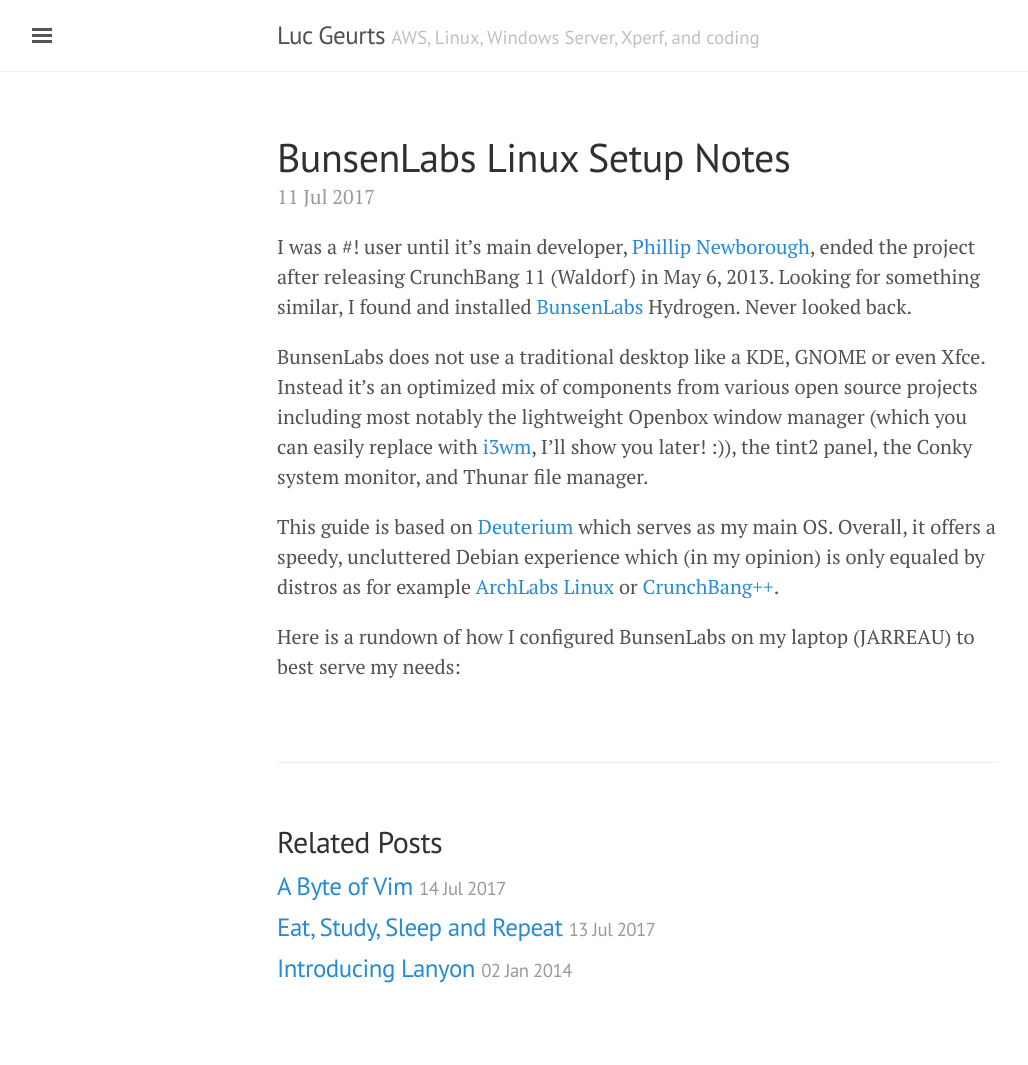
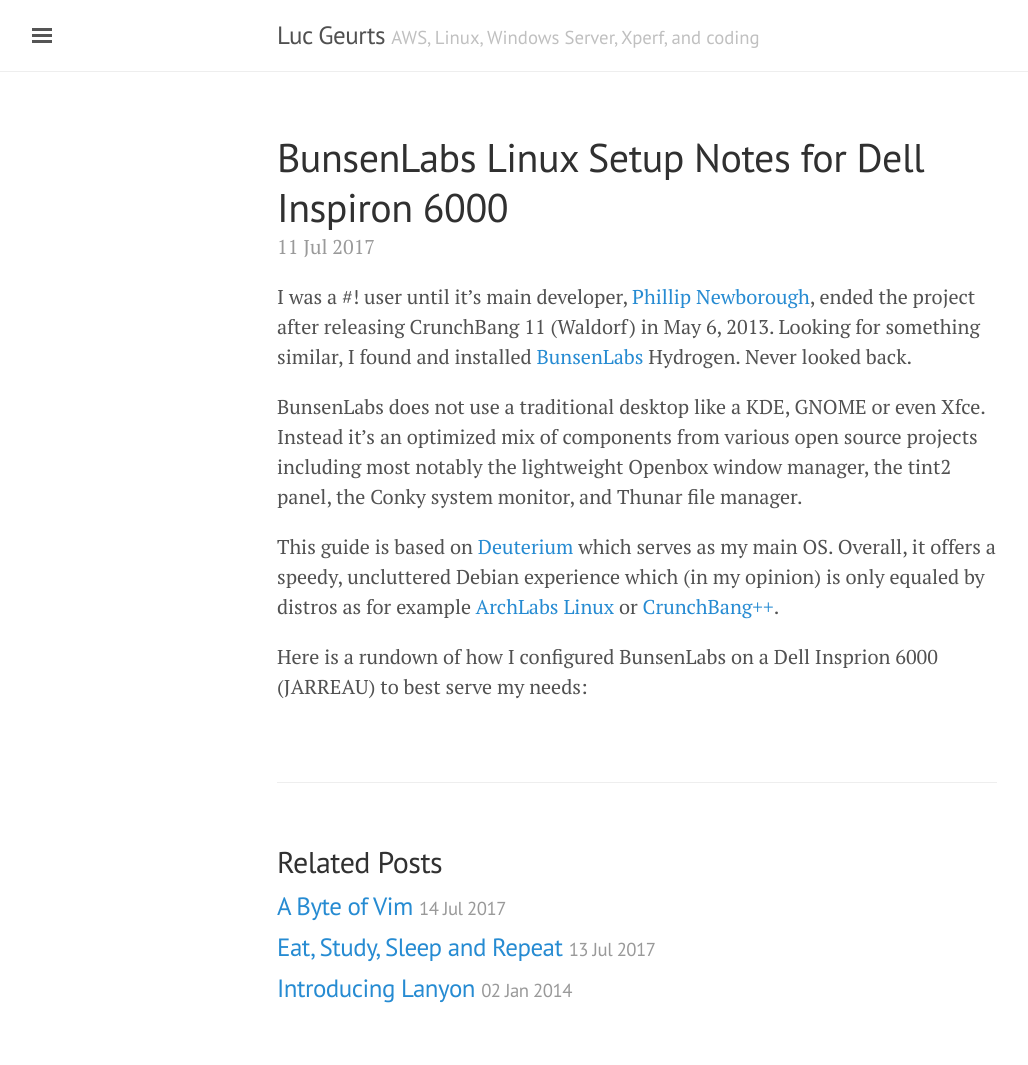
Before and after one commit to lgeurts/lgeurts.github.io, a Jekyll site: the page built from _posts/2017-07-11-bunsenlabs-linux-setup-notes-for dell-inspiron-6000.md, in a window 1280 px wide. Shown: the whole page, without its empty margins (3-1031 px from the left). Built offline with Jekyll 4.4.1, drawn with Linux system fonts in a browser that asks for light colours; nearby versions of some CDN libraries; comment, search, counter and statistics services are not loaded.

Commit message:
Update and rename 2017-07-11-bunsenlabs-linux-setup-notes.md to 2017-07-11-bunsenlabs-linux-setup-notes-for dell-inspiron-6000.md

```diff
--- a/_posts/2017-07-11-bunsenlabs-linux-setup-notes.md
+++ b/_posts/2017-07-11-bunsenlabs-linux-setup-notes-for dell-inspiron-6000.md
@@ -1,14 +1,14 @@
 ---
 layout: post
-title: BunsenLabs Linux Setup Notes
+title: BunsenLabs Linux Setup Notes for Dell Inspiron 6000
 comments: true
 tags: [ linux, tutorial ]
 ---
 
 I was a #! user until it's main developer, [Phillip Newborough](https://corenominal.org), ended the project after releasing CrunchBang 11 (Waldorf) in May 6, 2013. Looking for something similar, I found and installed [BunsenLabs](https://www.bunsenlabs.org/) Hydrogen. Never looked back.
 
-BunsenLabs does not use a traditional desktop like a KDE, GNOME or even Xfce. Instead it's an optimized mix of components from various open source projects including most notably the lightweight Openbox window manager (which you can easily replace with [i3wm](https://i3wm.org/), I'll show you later! :)), the tint2 panel, the Conky system monitor, and Thunar file manager.
+BunsenLabs does not use a traditional desktop like a KDE, GNOME or even Xfce. Instead it's an optimized mix of components from various open source projects including most notably the lightweight Openbox window manager, the tint2 panel, the Conky system monitor, and Thunar file manager.
 
 This guide is based on [Deuterium](https://www.bunsenlabs.org/installation.html#downloads) which serves as my main OS. Overall, it offers a speedy, uncluttered Debian experience which (in my opinion) is only equaled by distros as for example [ArchLabs Linux](https://archlabsblog.wordpress.com/) or [CrunchBang++](https://www.crunchbangplusplus.org/).
 
-Here is a rundown of how I configured BunsenLabs on my laptop (JARREAU) to best serve my needs:
+Here is a rundown of how I configured BunsenLabs on a Dell Insprion 6000 (JARREAU) to best serve my needs:
```
